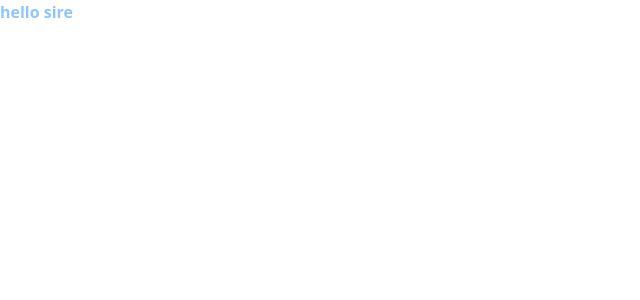
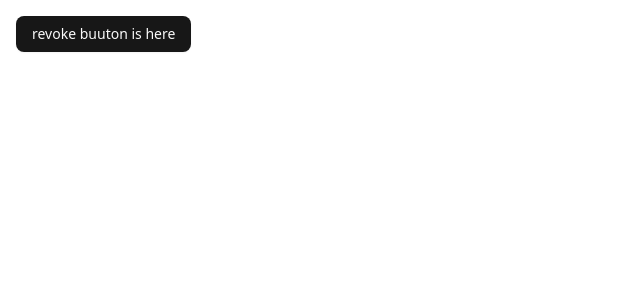
Before and after one commit to Helloflixofficial/Vibe-Saas, a Next.js app: page / in a window 1280 px wide. Shown: the top 300 px of the page, without its empty margins (0-640 px from the left). Built offline with nearby package versions, Linux system fonts and the light colour scheme.

Commit message:
Trpc&inngest

```diff
--- a/package.json
+++ b/package.json
@@ -47,6 +47,7 @@
     "cmdk": "^1.1.1",
     "date-fns": "^4.1.0",
     "embla-carousel-react": "^8.6.0",
+    "inngest": "^3.40.1",
     "input-otp": "^1.4.2",
     "lucide-react": "^0.525.0",
     "next": "15.3.5",
--- /dev/null
+++ b/src/app/api/inngest/route.ts
@@ -0,0 +1,11 @@
+import { serve } from "inngest/next";
+import { inngest } from "@/inngest/client";
+import { helloWorld } from "@/inngest/functions";
+
+// Create an API that serves zero functions
+export const { GET, POST, PUT } = serve({
+    client: inngest,
+    functions: [
+        helloWorld
+    ],
+});
--- a/src/app/layout.tsx
+++ b/src/app/layout.tsx
@@ -24,14 +24,22 @@ export default function RootLayout({
   children: React.ReactNode;
 }>) {
   return (
-    <TRPCReactProvider>
     <html lang="en">
       <body
         className={`${geistSans.variable} ${geistMono.variable} antialiased`}
       >
-          {children}
+        <TRPCReactProvider>{children}</TRPCReactProvider>
       </body>
     </html>
-    </TRPCReactProvider>
   );
 }
+
+//  <TRPCReactProvider>
+//       <html lang="en">
+//         <body
+//           className={`${geistSans.variable} ${geistMono.variable} antialiased`}
+//         >
+//           {children}
+//         </body>
+//       </html>
+//     </TRPCReactProvider>
--- a/src/app/page.tsx
+++ b/src/app/page.tsx
@@ -1,12 +1,19 @@
 "use client";
+
+import { Button } from "@/components/ui/button";
 import { useTRPC } from "@/trpc/client";
+import { useMutation } from "@tanstack/react-query";
+
 const Page = () => {
   const trpc = useTRPC();
-  trpc.hello.queryOptions({ text: 786 });
+  const invoke = useMutation(trpc.invoke.mutationOptions({}));
   return (
-    <div className="font-bold text-blue-300">
-      <h1>hello sire</h1>
+    <div className="p-4  max-w-7xl max-auto">
+      <Button onClick={() => invoke.mutate({ text: "sharmaji" })}>
+        revoke buuton is here
+      </Button>
     </div>
   );
 };
+
 export default Page;
--- /dev/null
+++ b/src/inngest/client.ts
@@ -0,0 +1,4 @@
+import { Inngest } from "inngest";
+
+// Create a client to send and receive events
+export const inngest = new Inngest({ id: "vibe-dev" });
--- /dev/null
+++ b/src/inngest/functions.ts
@@ -0,0 +1,10 @@
+import { inngest } from "./client";
+
+export const helloWorld = inngest.createFunction(
+    { id: "hello-world" },
+    { event: "test/hello.world" },
+    async ({ event, step }) => {
+        await step.sleep("wait-a-moment", "10s");
+        return { message: `Hello ${event.data.email}!` };
+    },
+);
--- a/src/trpc/routers/_app.ts
+++ b/src/trpc/routers/_app.ts
@@ -1,10 +1,29 @@
+import { inngest } from '@/inngest/client';
 import { z } from 'zod';
 import { baseProcedure, createTRPCRouter } from '../init';
 export const appRouter = createTRPCRouter({
-    hello: baseProcedure
+    invoke: baseProcedure
         .input(
             z.object({
-                text: z.number(),
+                text: z.string(),
+            }),
+        )
+        .mutation(async ({ input }) => {
+            await inngest.send({
+                name: "test/hello.world",
+                data: {
+                    email: input.text
+                }
+            })
+
+        }),
+
+
+
+    createAi: baseProcedure
+        .input(
+            z.object({
+                text: z.string(),
             }),
         )
         .query((opts) => {
```
Also changed, not shown: 1 other file (tests, documents, lock files or other folders). Lines whose indentation alone changed are shown as unchanged.
